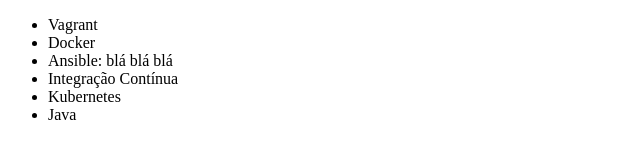
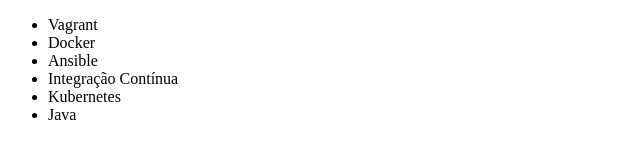
Before and after one commit to beatrizfiochi/Mentoria_CloudGirls, a plain HTML site: page Git e Github/index.html in a window 1280 px wide. Shown: the whole page, without its empty margins (0-640 px from the left). Drawn offline with Linux system fonts and the light colour scheme.

Commit message:
Revert "Alterando nome ansible"
This reverts commit a87a15c37cbb27c437151808a35d3d048b17aa8d.

```diff
--- a/Git e Github/index.html
+++ b/Git e Github/index.html
@@ -8,7 +8,7 @@
     <ul>
         <li>Vagrant</li>
         <li>Docker</li>
-        <li>Ansible: blá blá blá</li>
+        <li>Ansible</li>
         <li>Integração Contínua</li>
         <li>Kubernetes</li>
         <li>Java</li>
```
